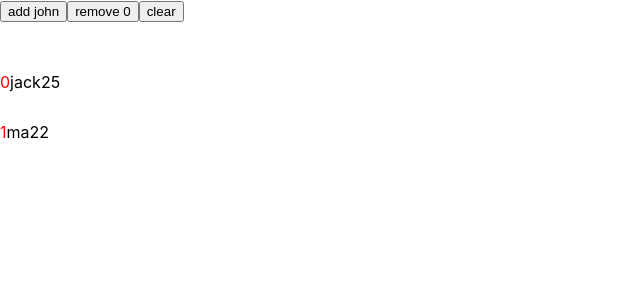
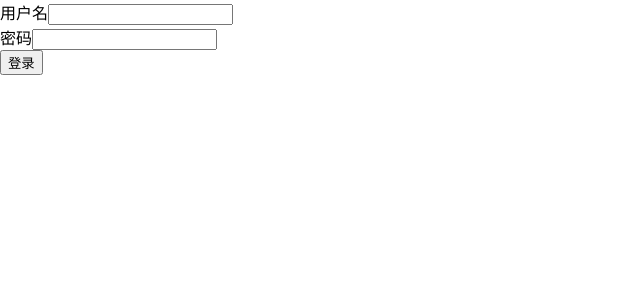
Before and after one commit to puck1006/jira, a React (Create React App) app: page / in a window 1280 px wide. Shown: the top 300 px of the page, without its empty margins (0-640 px from the left). Built offline with nearby package versions, Linux system fonts and the light colour scheme.

Commit message:
feat: 添加原始登录页面

```diff
--- a/package.json
+++ b/package.json
@@ -24,7 +24,7 @@
     "test": "react-scripts test",
     "eject": "react-scripts eject",
     "prepare": "husky install",
-    "json-server": "json-server __json_server__mock__/db.json --watch --port 8888"
+    "json-server": "json-server __json_server__mock__/db.json --watch --port 8888 --middlewares ./__json_server__mock__/middlewares.js"
   },
   "eslintConfig": {
     "extends": [
--- a/src/App.tsx
+++ b/src/App.tsx
@@ -1,11 +1,14 @@
-import { ProjectListScreen } from "screens/project-list";
-import { TsReactTest } from "try-use-array";
+// import { ProjectListScreen } from "screens/project-list";
+// import { TsReactTest } from "try-use-array";
+
+import { LoginScreen } from "screens/login";
 
 function App() {
   return (
     <div className="App">
       {/* <ProjectListScreen /> */}
-      <TsReactTest />
+      {/* <TsReactTest /> */}
+      <LoginScreen />
     </div>
   );
 }
--- /dev/null
+++ b/src/screens/login/index.tsx
@@ -0,0 +1,38 @@
+import { FormEvent } from "react";
+
+export const LoginScreen = () => {
+  const apiUrl = process.env.REACT_APP_API_URL;
+  const login = (params: { username: string; password: string }) => {
+    fetch(`${apiUrl}/login`, {
+      method: "POST",
+      headers: {
+        "Content-Type": "application/json",
+      },
+      body: JSON.stringify(params),
+    }).then(async (res) => {
+      if (res.ok) {
+      }
+    });
+  };
+
+  const handleSubmit = (e: FormEvent<HTMLFormElement>) => {
+    e.preventDefault();
+    const username = (e.currentTarget.elements[0] as HTMLInputElement).value;
+    const password = (e.currentTarget.elements[1] as HTMLInputElement).value;
+    login({ username, password });
+  };
+
+  return (
+    <form onSubmit={handleSubmit}>
+      <div>
+        <label htmlFor="username">用户名</label>
+        <input type="text" id="username" />
+      </div>
+      <div>
+        <label htmlFor="password">密码</label>
+        <input type="text" id="password" />
+      </div>
+      <button type="submit"> 登录 </button>
+    </form>
+  );
+};
--- a/src/screens/project-list/index.tsx
+++ b/src/screens/project-list/index.tsx
@@ -12,7 +12,6 @@
     name: "",
     personId: "",
   });
-
   const debouncedParam = useDebounce(params, 300);
 
   useEffect(() => {
--- a/src/utils/index.ts
+++ b/src/utils/index.ts
@@ -1,4 +1,5 @@
 import { useEffect, useState } from "react";
+
 const isFalsy = (value: unknown) => (value === 0 ? false : !value);
 
 export const cleanObject = (object: object) => {
```
Also changed, not shown: __json_server__mock__/middlewares.js (added, +16 -0 lines).
